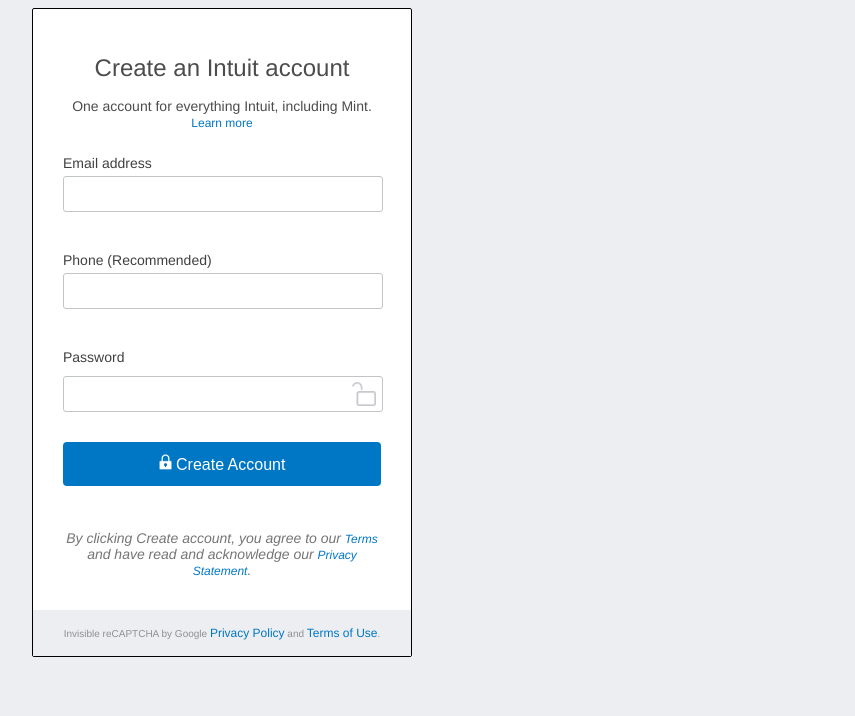
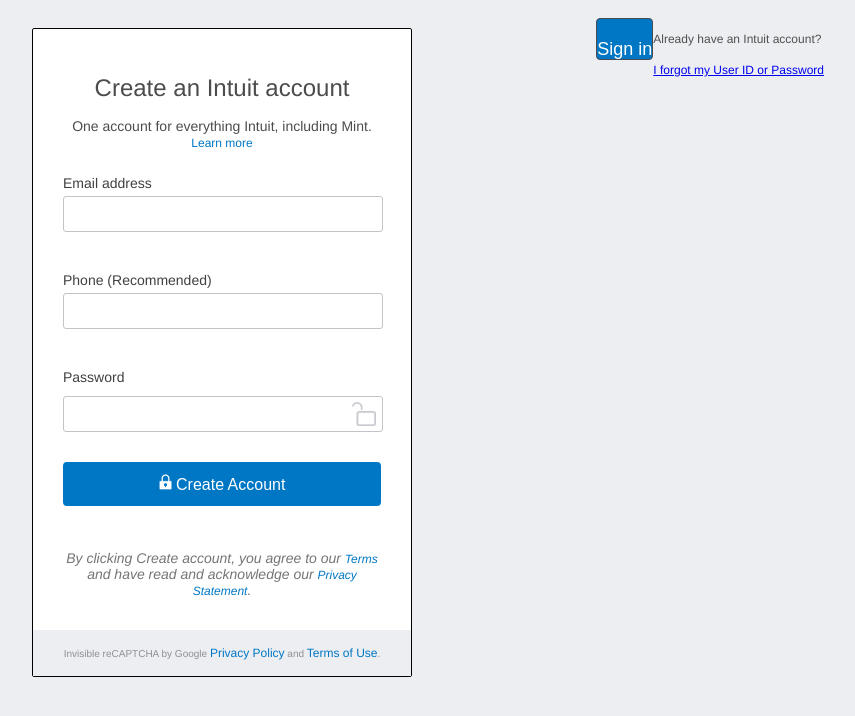
Before and after one commit to srueda27/mint-login-clone, a plain HTML site: page index.html in a window 1280 px wide. Shown: the whole page, without its empty margins (418-1273 px from the left). Drawn offline with Linux system fonts and the light colour scheme.

Commit message:
basic structure working on styling

```diff
--- a/css/style.css
+++ b/css/style.css
@@ -1,5 +1,42 @@
 html {
   background-color: #eceef1;
+  font-family: AvenirNext, Avenir, "Helvetica Neue", Helvetica, Arial, sans-serif;
+}
+
+/* HEADER */
+
+.signin-header {
+  display: block;
+  padding: 10px 30px;
+  margin: 0;
+}
+
+.signin-header div,
+.signin-header button{
+  float: right;
+}
+
+.signin-header a,
+.signin-header p {
+  font-weight: 400;
+  font-size: 12px;
+  line-height: 1.5;
+}
+
+.signin-header p {
+  color: #505050;
+}
+
+.btn-signin {
+  height: 32px;
+  padding: 20px 0;
+  background: #0077C5;
+  border-radius: 4px;
+  border: 1px solid #4c4c4c;
+  color: white;
+  cursor: pointer;
+  font-size: 1.125em;
+  font-weight: normal;
 }
 
 /* FORM */
@@ -11,7 +48,6 @@
   height: 100%;
   width: 318px;
   padding: 30px;
-  font-family: AvenirNext, Avenir, "Helvetica Neue", Helvetica, Arial, sans-serif;
   margin: auto;
 }
 
--- a/index.html
+++ b/index.html
@@ -10,7 +10,16 @@
 </head>
 
 <body>
-  <header></header>
+  <header>
+    <div class="signin-header">
+      <div>
+          <p>Already have an Intuit account?</p>
+          <a href="#">I forgot my User ID or Password</a>
+        </div>
+        <button class="btn btn-signin">Sign in</button>
+    </div>
+    <div class="form-header"></div>
+  </header>
   <main>
     <div class="main-form">
       <h1 class="title-form">Create an Intuit account</h1>
```
